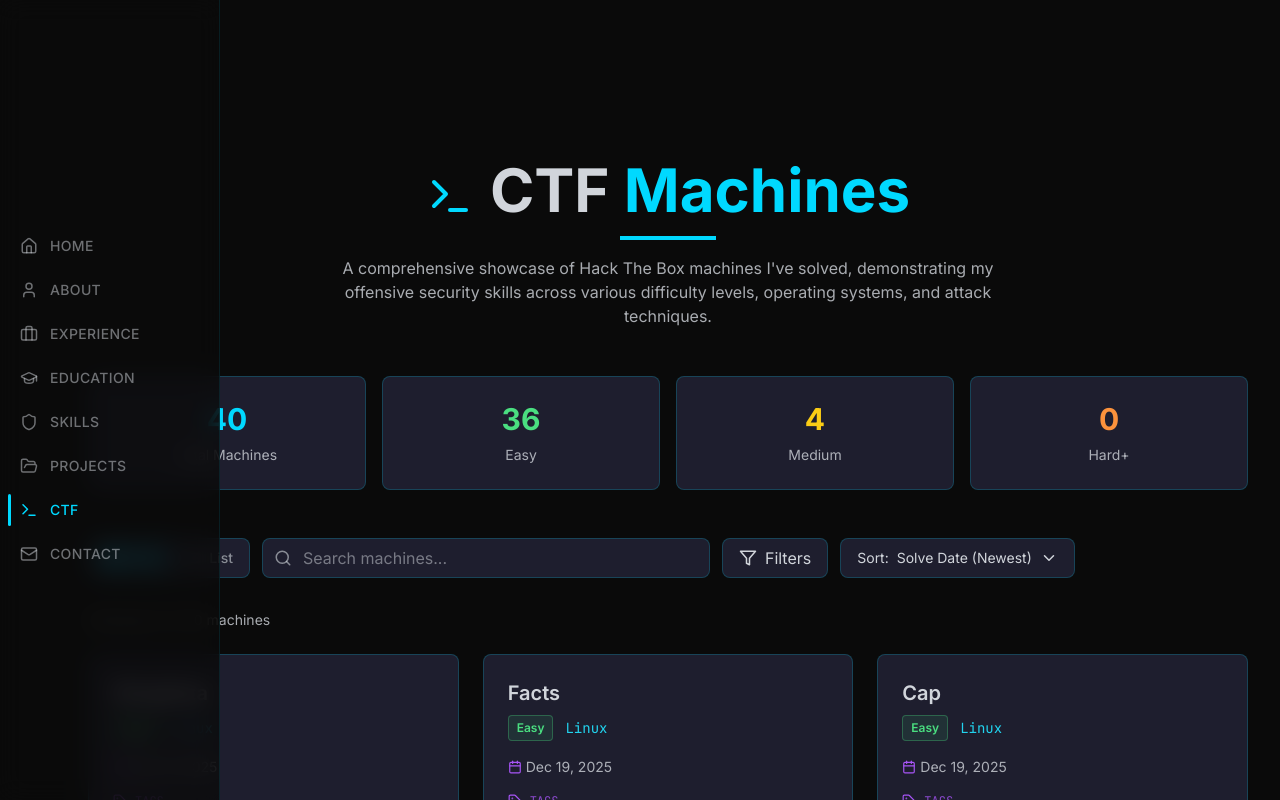
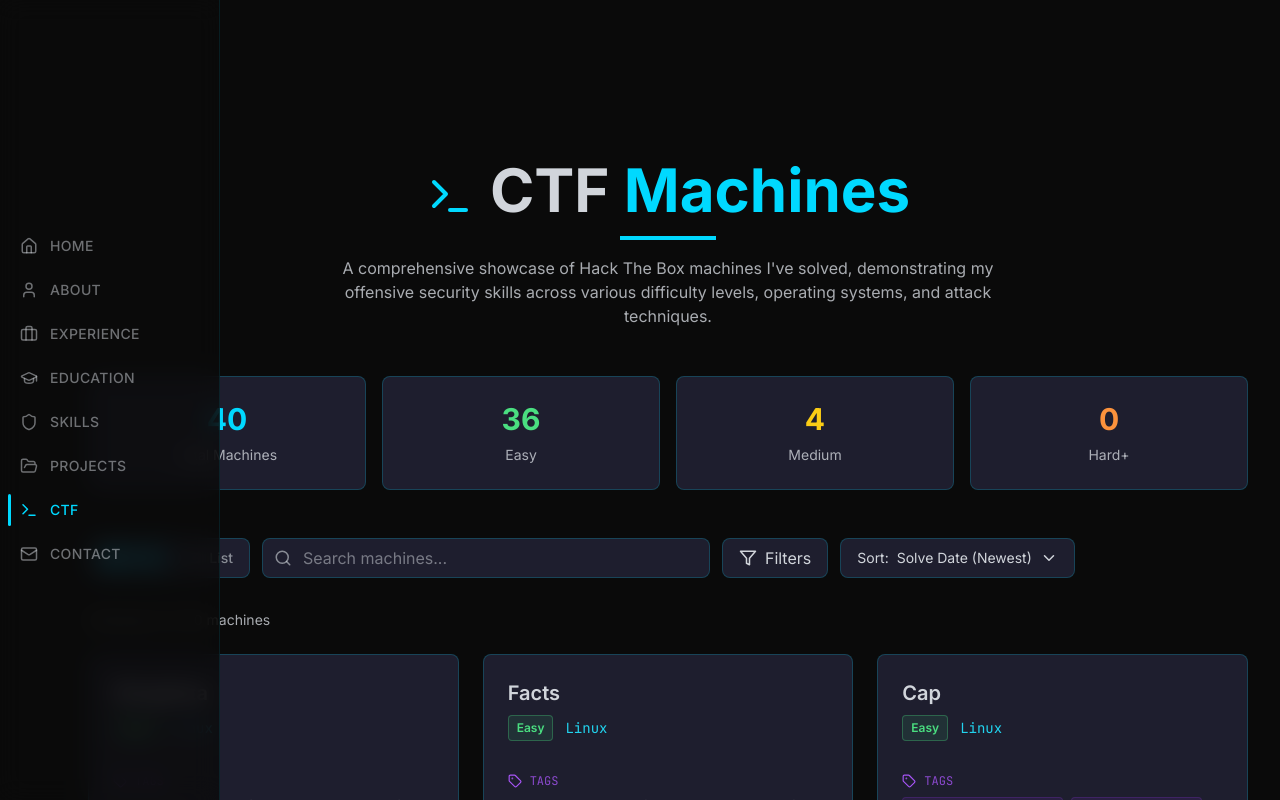
Before and after one commit to Pablogb29/Webportfolio_2026, a Next.js app: page /ctf in a window 1280 px wide. Shown: the top 800 px of the page. Built offline with nearby package versions, Linux system fonts and the light colour scheme.

Commit message:
date deleted in ctfs

```diff
--- a/components/MachineCard.tsx
+++ b/components/MachineCard.tsx
@@ -1,7 +1,7 @@
 "use client";
 
 import { motion } from "framer-motion";
-import { ExternalLink, Calendar, Award, Star, Tag } from "lucide-react";
+import { ExternalLink, Award, Star, Tag } from "lucide-react";
 import type { MachineSolved } from "@/lib/types/htb";
 import ChipsList from "./ChipsList";
 
@@ -29,15 +29,6 @@
 export default function MachineCard({ machine, index = 0 }: MachineCardProps) {
   const difficultyColor = difficultyColors[machine.difficulty] || difficultyColors.Easy;
   const osColor = osColors[machine.os] || osColors.Other;
-
-  const formatDate = (dateString: string) => {
-    try {
-      const date = new Date(dateString);
-      return date.toLocaleDateString("en-US", { year: "numeric", month: "short", day: "numeric" });
-    } catch {
-      return dateString;
-    }
-  };
 
   const hasAnyMeta =
     (machine.tags?.length ?? 0) > 0 ||
@@ -92,12 +83,6 @@
             <div className="flex items-center gap-1">
               <Star size={14} className="text-yellow-400 fill-yellow-400" />
               <span>{machine.rating.toFixed(1)}</span>
-            </div>
-          )}
-          {machine.solveDate && (
-            <div className="flex items-center gap-1">
-              <Calendar size={14} className="text-purple-accent" />
-              <span>{formatDate(machine.solveDate)}</span>
             </div>
           )}
         </div>
--- a/components/MachineListItem.tsx
+++ b/components/MachineListItem.tsx
@@ -1,7 +1,7 @@
 "use client";
 
 import { motion } from "framer-motion";
-import { ExternalLink, Calendar, Tag } from "lucide-react";
+import { ExternalLink, Tag } from "lucide-react";
 import type { MachineSolved } from "@/lib/types/htb";
 import ChipsList from "./ChipsList";
 
@@ -29,15 +29,6 @@
 export default function MachineListItem({ machine, index = 0 }: MachineListItemProps) {
   const difficultyColor = difficultyColors[machine.difficulty] || difficultyColors.Easy;
   const osColor = osColors[machine.os] || osColors.Other;
-
-  const formatDate = (dateString: string) => {
-    try {
-      const date = new Date(dateString);
-      return date.toLocaleDateString("en-US", { year: "numeric", month: "short", day: "numeric" });
-    } catch {
-      return dateString;
-    }
-  };
 
   const hasAnyMeta =
     (machine.tags?.length ?? 0) > 0 ||
@@ -74,13 +65,6 @@
             {/* OS */}
             <span className={`text-sm font-mono ${osColor}`}>{machine.os}</span>
           </div>
-          {/* Solve Date */}
-          {machine.solveDate && (
-            <div className="flex items-center gap-1 text-sm text-gray-light/60 mb-2">
-              <Calendar size={14} className="text-purple-accent" />
-              <span>Solved: {formatDate(machine.solveDate)}</span>
-            </div>
-          )}
           {/* Attack Paths, Tags, and Skills */}
           {(hasAnyMeta || showNoTagsMessage) && (
             <div className="flex flex-wrap gap-2 mt-2">
```
